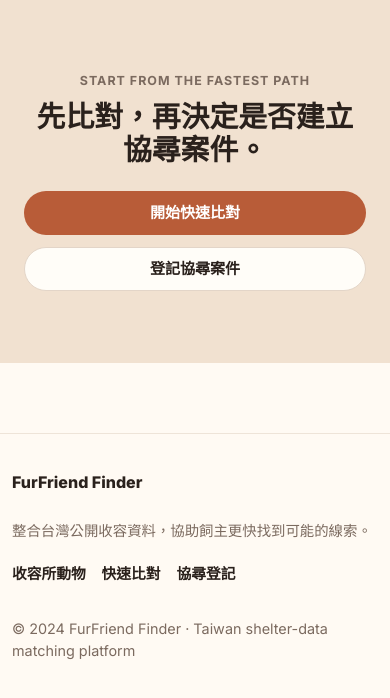
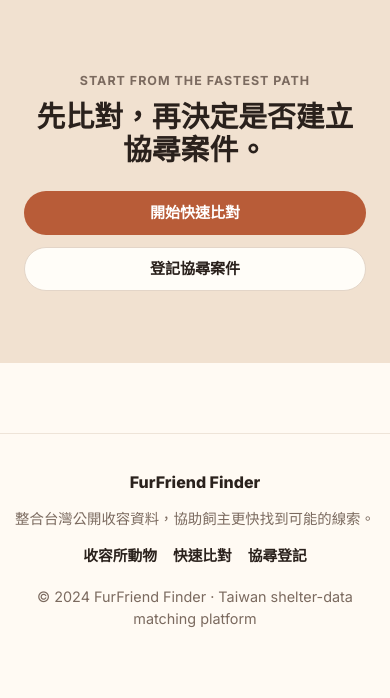
Before and after one commit to ctchen222/FurFriend-Finder, a Node project: template views/home.ejs in a window 390 px wide. Shown: the part 2197-2895 px from the top of the page. After the commit the page ends 2824 px from the top, so only its background shows below. Run offline with Node 20 templates, Linux system fonts and the light colour scheme; the template is opened without the code that fills it, so the values that code supplies are empty.

Commit message:
style(footer): refactor layout to use flex and center nav

```diff
--- a/src/public/css/style.css
+++ b/src/public/css/style.css
@@ -1288,14 +1288,15 @@ td {
     width: min(100% - 40px, 1180px);
     margin: 0 auto;
     padding: 36px 0;
-    display: grid;
-    grid-template-columns: 1fr auto;
-    gap: 20px;
+    display: flex;
+    flex-direction: column;
     align-items: center;
+    gap: 14px;
+    text-align: center;
 }
 
 .footer-logo {
-    margin-bottom: 6px;
+    margin-bottom: 0;
     color: var(--color-ink);
     font-weight: 800;
 }
@@ -1311,7 +1312,7 @@ td {
     display: flex;
     flex-wrap: wrap;
     gap: 16px;
-    justify-content: flex-end;
+    justify-content: center;
 }
 
 .footer-nav a {
@@ -1322,8 +1323,7 @@ td {
 }
 
 .footer-copy {
-    grid-column: 1 / -1;
-    padding-top: 12px;
+    padding-top: 4px;
 }
 
 /* Responsive */
@@ -1384,13 +1384,6 @@ td {
         grid-template-columns: 1fr;
     }
 
-    .footer-container {
-        grid-template-columns: 1fr;
-    }
-
-    .footer-nav {
-        justify-content: flex-start;
-    }
 }
 
 @media (max-width: 560px) {
```
